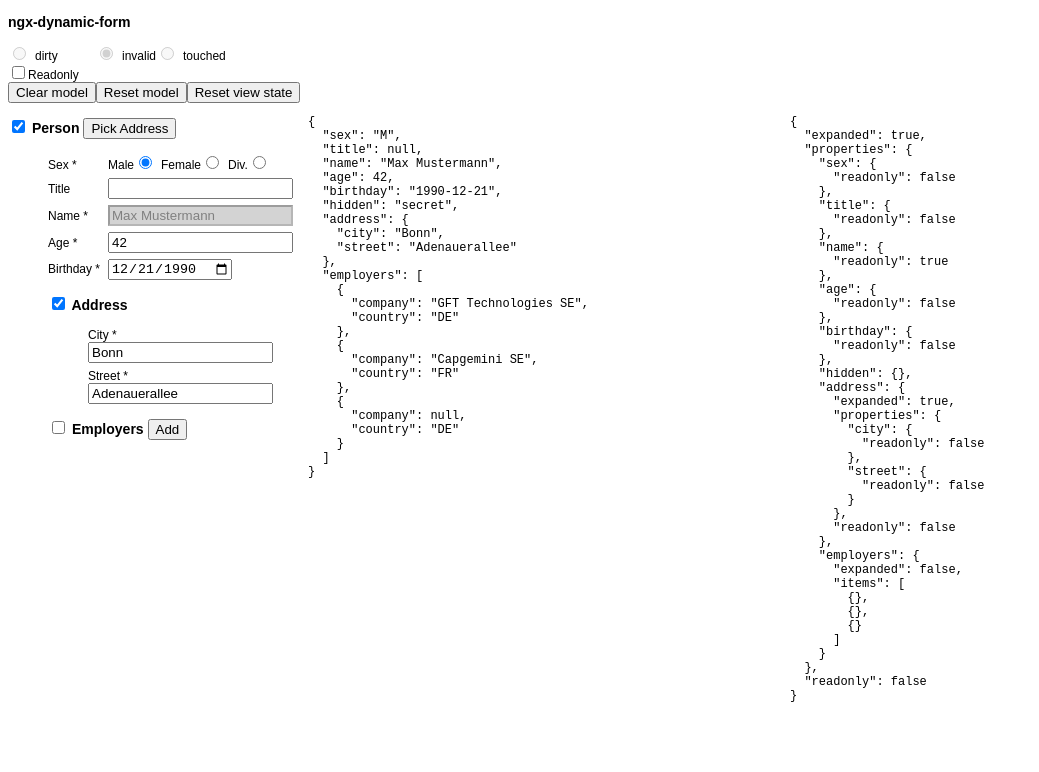
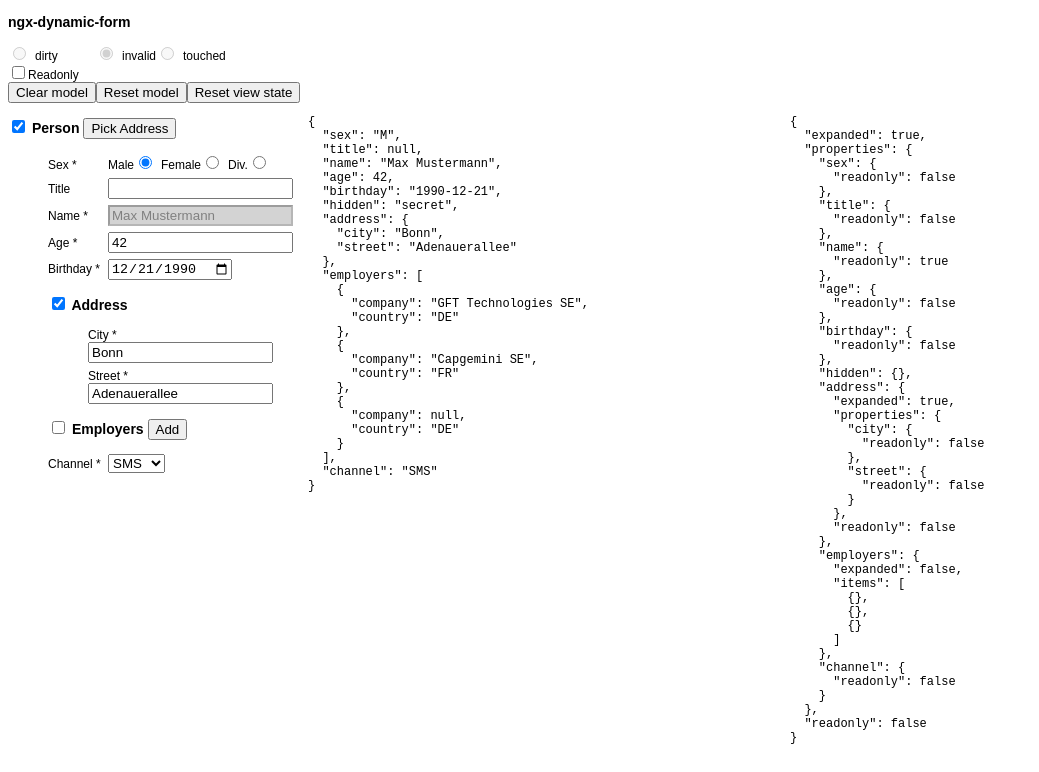
Before and after one commit to akloeber/ngx-dynamic-form, an Angular app: page / in a window 1280 px wide. Shown: the top 772 px of the page, without its empty margins (0-1039 px from the left). Built offline with nearby package versions, Linux system fonts and the light colour scheme.

Commit message:
support for select added

```diff
--- a/src/app/model.ts
+++ b/src/app/model.ts
@@ -12,5 +12,6 @@ export const MODEL = {
   employers: [
     {company: 'GFT Technologies SE', country: 'DE'},
     {company: 'Capgemini SE', country: 'FR'},
-  ]
+  ],
+  channel: 'SMS',
 };
--- a/src/app/prop-simple/prop-simple.component.html
+++ b/src/app/prop-simple/prop-simple.component.html
@@ -1,15 +1,25 @@
 <ng-container [formGroup]="formGroup">
   <label [for]="key">{{description}}</label>
   <ng-container [ngSwitch]="inputType">
+
     <input *ngSwitchCase="'hidden'" [formControlName]="key" [id]="key" type="hidden"/>
+
     <input *ngSwitchCase="'number'" [formControlName]="key" [id]="key" type="number"/>
+
     <input *ngSwitchCase="'date'" [formControlName]="key" [id]="key" type="date"/>
+
     <ng-container *ngSwitchCase="'radio'">
       <ng-template [ngForOf]="schema.anyOf" let-option let-id="index" ngFor>
         <label [for]="key + id">{{option.text}}</label>
         <input  [formControlName]="key" [id]="key + id" type="radio" [value]="option.value"/>
       </ng-template>
     </ng-container>
+
+    <select *ngSwitchCase="'select'" [formControlName]="key">
+      <option *ngFor="let option of schema.anyOf" [value]="option.value">{{option.text}}</option>
+    </select>
+
     <input *ngSwitchDefault [attr.maxlength]="maxLength" [formControlName]="key" [id]="key" type="text"/>
+
   </ng-container>
 </ng-container>
--- a/src/app/prop-simple/prop-simple.component.ts
+++ b/src/app/prop-simple/prop-simple.component.ts
@@ -1,8 +1,8 @@
 import {ChangeDetectionStrategy, Component, Input, OnChanges, SimpleChanges} from '@angular/core';
-import {getMaxLength, isReadonly, isRequired, SfPropChoiceString, SFPropSimple} from '../schema-types';
+import {getMaxLength, isReadonly, isRequired, SFPropSimple} from '../schema-types';
 import {FormControl, FormGroup} from '@angular/forms';
 
-type InputType = 'text' | 'number' | 'date' | 'radio' | 'hidden';
+type InputType = 'text' | 'number' | 'date' | 'radio' | 'select' | 'hidden';
 
 @Component({
   selector: 'app-prop-simple',
@@ -28,6 +28,7 @@ export class PropSimpleComponent implements OnChanges {
       case 'date':
       case 'number':
       case 'radio':
+      case 'select':
         return type;
       default:
         return 'text';
--- a/src/app/schema-types.ts
+++ b/src/app/schema-types.ts
@@ -33,7 +33,7 @@ interface SFPropBase {
 
 type DT_SF_PROP_SIMPLE_TYPE = 'string' | 'number';
 type DT_SF_PROP_SIMPLE_DATATYPE = 'date' | 'string';
-type DT_SF_PROP_SIMPLE_WIDGET = 'hidden' | 'date' | 'radio';
+type DT_SF_PROP_SIMPLE_WIDGET = 'hidden' | 'date' | 'radio' | 'select';
 type DT_SF_CHOICE_WIDGET = 'radio' | 'multi-select' | 'select';
 
 export interface SFPropSimple extends SFPropBase {
--- a/src/app/schema.ts
+++ b/src/app/schema.ts
@@ -85,6 +85,16 @@ export const SCHEMA: SFPropComplex = {
           }
         }
       }
-    }
+    },
+    channel: {
+      type: 'string',
+      widget: 'select',
+      description: 'Channel',
+      anyOf: [
+        {text: 'Email', value: 'EMAIL'},
+        {text: 'SMS', value: 'SMS'},
+        {text: 'Letter', value: 'LETTER'}
+      ],
+    },
   },
 };
```
